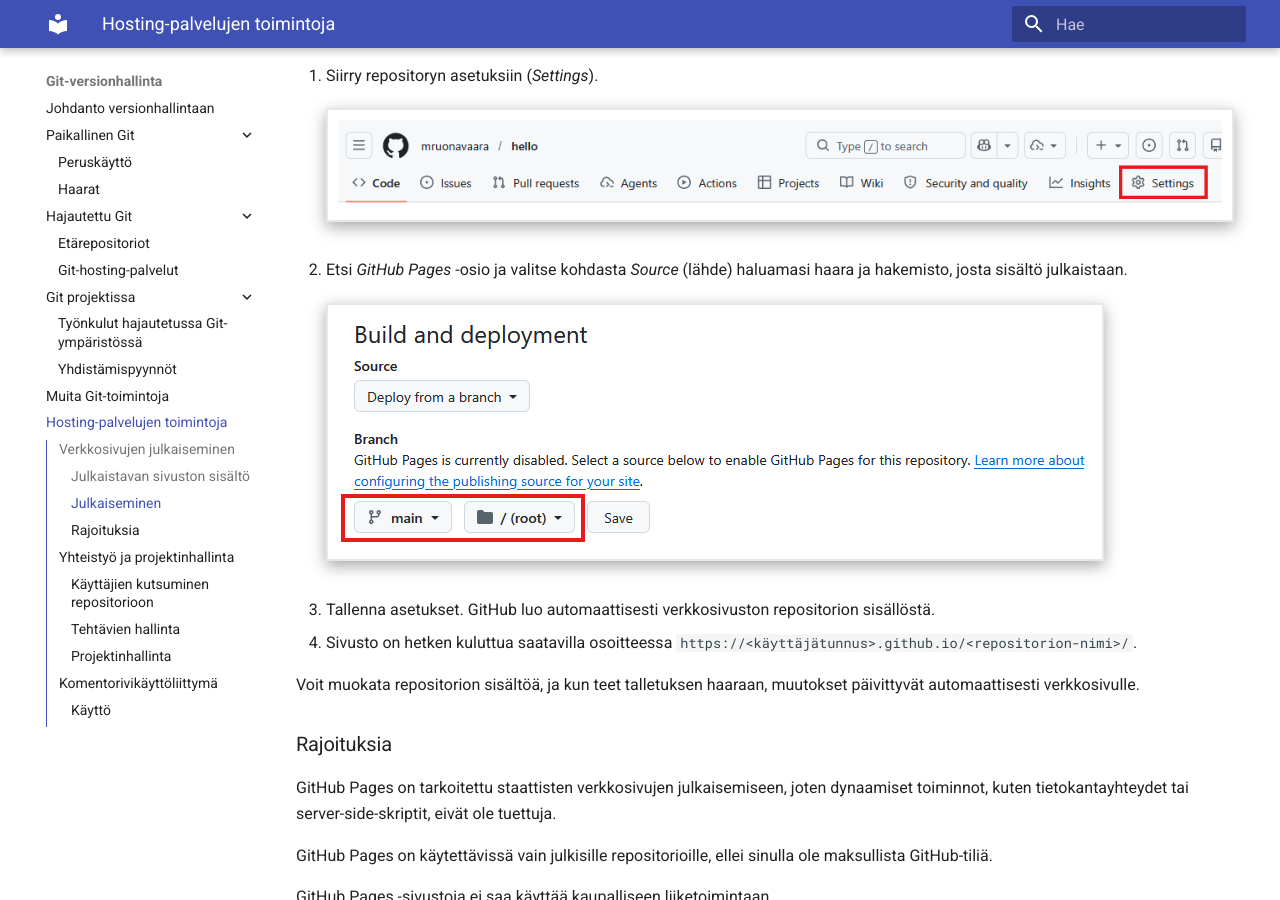
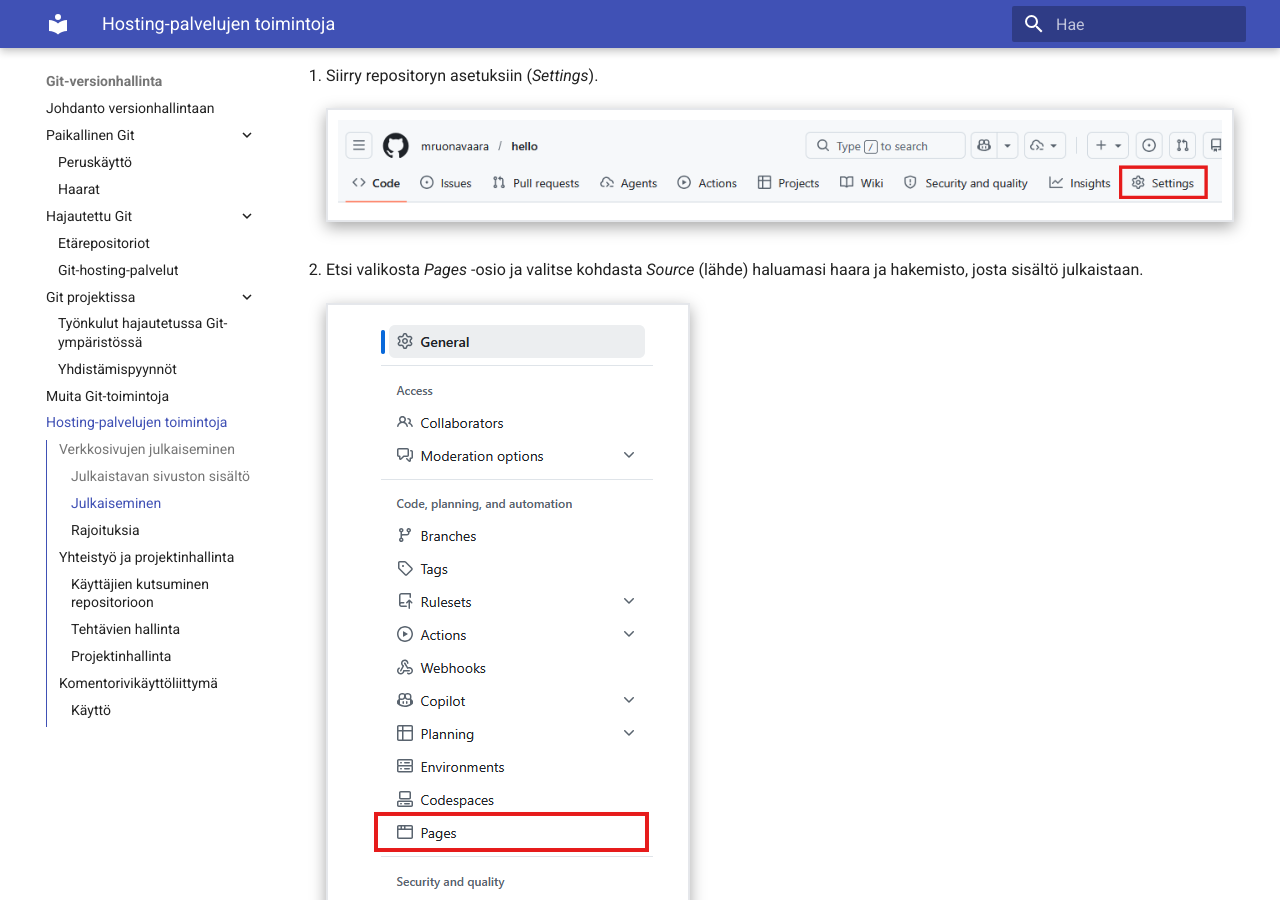
Before and after one commit to mruonavaara/git-versionhallinta, an MkDocs documentation site: the page built from docs/hosting_toimintoja.md, in a window 1280 px wide and 900 px high, scrolled down 883 px. Built offline with MkDocs 1.6.1 and Material for MkDocs 9.7.7, drawn with Linux system fonts in a browser that asks for light colours.

Commit message:
Täydennä Pages-ohjeita

```diff
--- a/docs/hosting_toimintoja.md
+++ b/docs/hosting_toimintoja.md
@@ -25,11 +25,12 @@
 GitHub Pages -sivuston julkaiseminen tehdään GitHub-palvelun verkkokäyttöliittymässä seuraavasti:
 
 1. Siirry repositoryn asetuksiin (_Settings_).
-![GitHub Pages -valinta](./assets/github_menu_settings.png)
-2. Etsi _GitHub Pages_ -osio ja valitse kohdasta _Source_ (lähde) haluamasi haara ja hakemisto, josta sisältö julkaistaan.
+![GitHub-repositorion Settings-valinta](./assets/github_menu_settings.png)
+2. Etsi valikosta _Pages_ -osio ja valitse kohdasta _Source_ (lähde) haluamasi haara ja hakemisto, josta sisältö julkaistaan.
+![GitHub Pages -valinta](./assets/github_settings_menu_pages.png)
 ![GitHub Pages -lähdevalinta](./assets/gh-pages_source.png)
-3. Tallenna asetukset. GitHub luo automaattisesti verkkosivuston repositorion sisällöstä.
-4. Sivusto on hetken kuluttua saatavilla osoitteessa `https://<käyttäjätunnus>.github.io/<repositorion-nimi>/`.
+1. Tallenna asetukset. GitHub luo automaattisesti verkkosivuston repositorion sisällöstä.
+2. Sivusto on hetken kuluttua saatavilla osoitteessa `https://<käyttäjätunnus>.github.io/<repositorion-nimi>/`.
 
 Voit muokata repositorion sisältöä, ja kun teet talletuksen haaraan,  muutokset päivittyvät automaattisesti verkkosivulle.
 
```
Also changed, not shown: docs/assets/github_settings_menu_pages.png (added).
